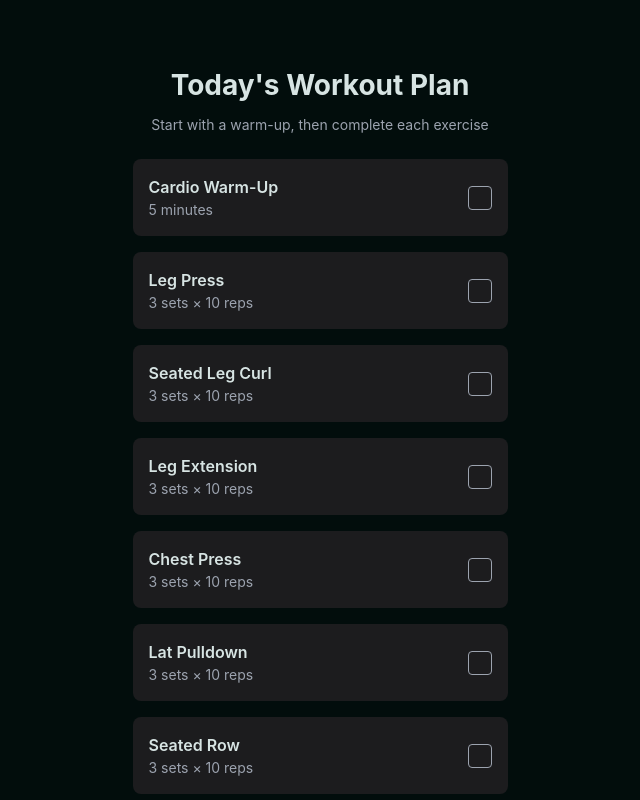
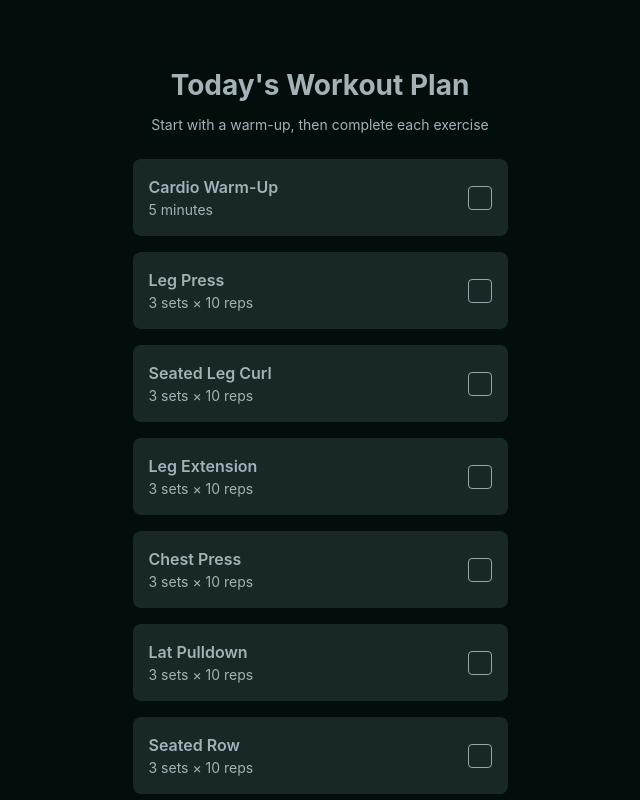
Before and after one commit to Cintegras/formcoach-dev, a React (Vite) app: page /workout-plan in a window 1280 px wide. Shown: the top 800 px of the page, without its empty margins (320-960 px from the left). Built offline with nearby package versions, Linux system fonts and the light colour scheme.

Commit message:
Replace white fonts with A4B1B7

```diff
--- a/src/pages/WorkoutPlan.tsx
+++ b/src/pages/WorkoutPlan.tsx
@@ -105,10 +105,10 @@ const WorkoutPlan = () => {
   return (
     <PageContainer>
       <div className="mt-8 mb-6">
-        <h1 className="font-bold text-[28px] text-center text-[#D7E4E3]">
+        <h1 className="font-bold text-[28px] text-center text-[#A4B1B7]">
           Today's Workout Plan
         </h1>
-        <p className="font-normal text-[14px] text-[#9CA3AF] text-center mt-2">
+        <p className="font-normal text-[14px] text-[#A4B1B7] text-center mt-2">
           Start with a warm-up, then complete each exercise
         </p>
       </div>
@@ -118,13 +118,16 @@ const WorkoutPlan = () => {
           <div
             key={exercise.id}
             className="bg-[#1C1C1E] rounded-lg p-4 flex justify-between items-center"
+            style={{
+              backgroundColor: "rgba(176, 232, 227, 0.12)", // #B0E8E3 @ 12%
+            }}
             onClick={() => startExercise(exercise.id)}
           >
             <div>
-              <h3 className="font-semibold text-[16px] text-[#D7E4E3]">
+              <h3 className="font-semibold text-[16px] text-[#A4B1B7]">
                 {exercise.name}
               </h3>
-              <p className="font-normal text-[14px] text-[#9CA3AF]">
+              <p className="font-normal text-[14px] text-[#A4B1B7]">
                 {exercise.isCardio
                   ? exercise.duration
                   : `${exercise.sets} sets × ${exercise.reps} reps`
```
